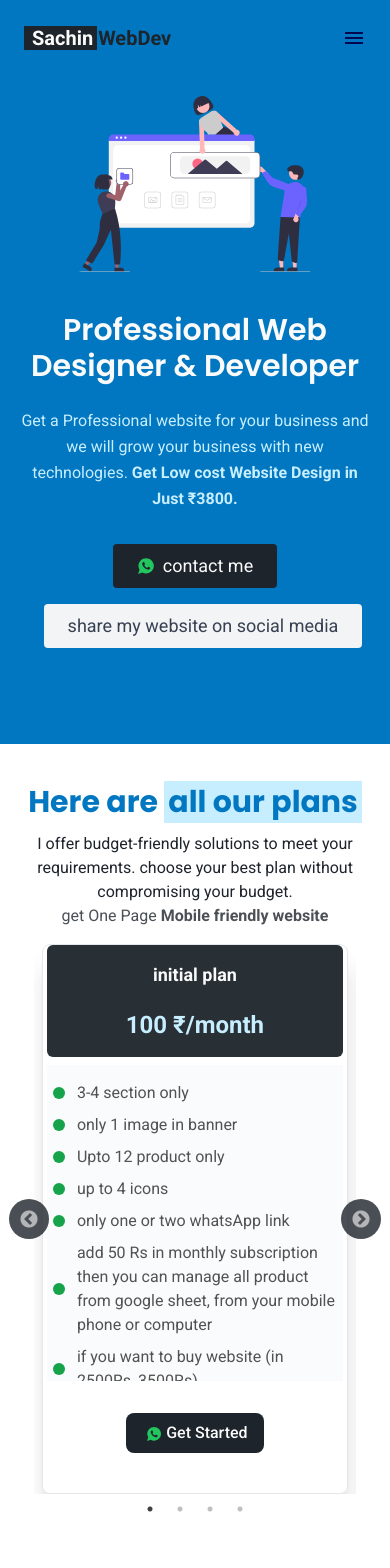
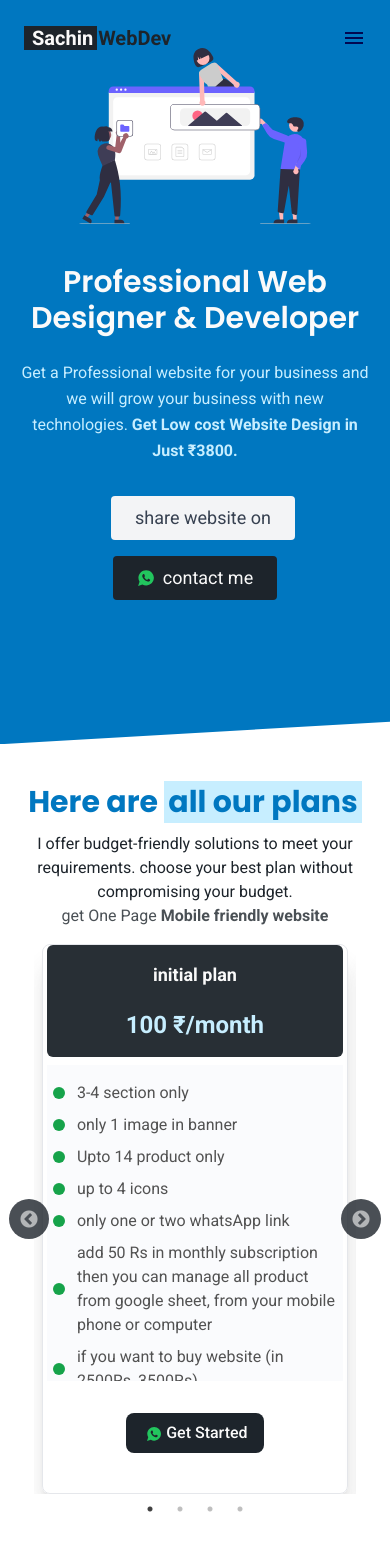
Before and after one commit to sweetSachinKumar/my_agency-website, a React (Create React App) app: page / in a window 390 px wide. Shown: the top 1568 px of the page. Built offline with nearby package versions, Linux system fonts and the light colour scheme.

Commit message:
update pricing
some design is changed

```diff
--- a/src/components/Feature.jsx
+++ b/src/components/Feature.jsx
@@ -32,19 +32,19 @@ const featureContent = {
         {/* featured card  */}
         <div className='lg:w-3/4 w-full'>
            <div className='grid md:grid-cols-3 sm:grid-cols-2 grid-cols-1 gap-8 '>
-           <div  className=' cursor-pointer bg-[rgb(255,255,255)]/10 shadow-3xl rounded-[35px] p-8 flex items-center justify-center h-96 hover:-translate-y-5 transition-all duration-300'>
+           <div  className=' bg-[rgb(255,255,255)]/10 shadow-3xl rounded-[35px] p-8 flex items-center justify-center h-96 hover:-translate-y-5 transition-all duration-300'>
                 <div  >
                   <img loading='lazy' src={fchr1} alt="img1" className='max-h-[150px] mx-auto max-w-[150px] border-4'/>
                   <h5 className='text-2xl font-semibold text-color4 px-5 text-center mt-5'>create website in Affordable Price</h5>
                 </div>
             </div>
-            <div  className=' md:mt-16 cursor-pointer bg-[rgb(255,255,255)]/10 shadow-3xl rounded-[35px] p-8 flex items-center justify-center h-96 hover:-translate-y-5 transition-all duration-300'>
+            <div  className=' md:mt-16 bg-[rgb(255,255,255)]/10 shadow-3xl rounded-[35px] p-8 flex items-center justify-center h-96 hover:-translate-y-5 transition-all duration-300'>
                 <div  >
                   <img src={fchr2} alt="img1" className='max-h-[150px] mx-auto max-w-[150px] border-4'/>
                   <h5 className='text-2xl font-semibold text-color4 px-5 text-center mt-5'>Responsive and Mobile Friendly Websites</h5>
                 </div>
             </div>
-            <div className='cursor-pointer  bg-[rgb(255,255,255)]/10 shadow-3xl rounded-[35px] p-8 flex items-center justify-center h-96 hover:-translate-y-5 transition-all duration-300'>
+            <div className=' bg-[rgb(255,255,255)]/10 shadow-3xl rounded-[35px] p-8 flex items-center justify-center h-96 hover:-translate-y-5 transition-all duration-300'>
                 <div >
                   <img src={fchr3} alt="img1" className='max-h-[150px] mx-auto max-w-[150px] border-4'/>
                   <h5 className='text-2xl font-semibold text-color4 px-5 text-center mt-5'>Grow Your costomer</h5>
--- a/src/components/Home.jsx
+++ b/src/components/Home.jsx
@@ -19,8 +19,8 @@ const Home = () => {
 
 
   return (
-    <section id='home' className="text-color4 lg:pt-12 bg-color3">
-      <div className="container mx-auto flex px-5 py-24 md:flex-row flex-col items-center">
+    <section  id='home' style={{clipPath: 'polygon(0 0, 100% 0, 100% 97%, 0 100%)'}} className="text-color4 lg:pt-12 bg-color3">
+      <div className="container mx-auto flex px-5 md:py-24 pt-12 pb-36 md:flex-row flex-col items-center">
         <div className="lg:max-w-lg lg:w-full md:w-1/2 w-4/6 mb-10 md:mb-0">
           <img className="object-cover object-center rounded" alt="hero" src={bannerIMG} />
         </div>
@@ -28,16 +28,12 @@ const Home = () => {
           <h1 className="title-font sm:text-4xl text-3xl mb-6 font-semibold text-color1 font-[Poppins]">Professional Web Designer & Developer</h1>
           <p className="mb-8 leading-relaxed text-color2">Get a Professional website for your  business and we will grow your business with new technologies. <strong>Get Low cost Website Design in Just &#8377;3800.</strong> </p>
           <div className="flex justify-center items-center flex-wrap gap-4">
-            <a href='https://api.whatsapp.com/send?phone=917703849283&text=hey, can you build a website for my shop. give me more information about it'
-              target='_blank'
-              className="inline-flex text-color1 bg-color4 border-0 py-2 px-6
-          focus:outline-none hover:bg-color4/90  rounded text-lg  gap-2 items-center"> <IoLogoWhatsapp className='text-green-500' /> contact me</a>
 
             <div className="ml-4 inline-flex text-gray-700 bg-gray-100 border-0 py-2 px-6
            focus:outline-none hover:bg-gray-200 rounded text-lg  gap-2 items-center relative
            cursor-pointer group/social
            ">
-              share my website on social media
+              share website on
               <div className='absolute top-full right-0 rounded-md bg-slate-300 w-full px-6 py-3  flex-col hidden group-hover/social:flex'>
                 <WhatsappShareButton url={shareUrl} title={title} className='flex gap-3 my-1' >
                   <WhatsappIcon size={25} round /> <span>whatsapp</span>
@@ -51,6 +47,11 @@ const Home = () => {
 
               </div>
             </div>
+            <a href='https://api.whatsapp.com/send?phone=917703849283&text=hey, can you build a website for my shop. give me more information about it'
+              target='_blank'
+              className="inline-flex text-color1 bg-color4 border-0 py-2 px-6
+          focus:outline-none hover:bg-color4/90  rounded text-lg  gap-2 items-center"> <IoLogoWhatsapp className='text-green-500' /> contact me</a>
+
           </div>
         </div>
       </div>
--- a/src/components/Procedure.jsx
+++ b/src/components/Procedure.jsx
@@ -37,7 +37,7 @@ const Procedure = () => {
 
 
   return (
-    <section className="text-gray-600 bg-indigo-50 body-font">
+    <section style={{clipPath: 'polygon(0 3%, 100% 0, 100% 100%, 0 100%)'}} className="text-gray-600 bg-indigo-50 body-font">
     <div className="container px-5 py-24 mx-auto">
       <div className="flex flex-wrap w-full mb-20">
         <div className="lg:w-1/2 w-full mb-6 lg:mb-0">
--- a/src/components/pricing_website.js
+++ b/src/components/pricing_website.js
@@ -4,10 +4,9 @@ export const service_planing = [
         price: 100,
         description: "",
         listOffer: [
-
-            "3-4 section only",
+          "3-4 section only",
             "only 1 image in banner",
-            " Upto 12  product only",
+            " Upto 14  product only",
             "up to 4 icons",
             "only one or two whatsApp link",
             "add 50 Rs in monthly subscription then you can  manage all product from google sheet, from your mobile phone or computer",
@@ -16,7 +15,7 @@ export const service_planing = [
     },
     {
         name: "Silver plan",
-        price: 200,
+        price: 300,
         description: "",
         listOffer: [
             "1 e-commerce feature (add to wish list or product detail)",
@@ -37,13 +36,13 @@ export const service_planing = [
     },
     {
         name: "Gold plan",
-        price: 300,
+        price: 400,
         description: "",
         listOffer: [
             "dark/light mode",
             "only 2 Language button: in Eglish, hindi, etc.",
             "3-6 section ",
-            "unlimited product with whatsapp button ",
+            "20-25 product with whatsapp button ",
             "Phone, Email and whatsapp link",
             "1 Images in banner ",
             "share website on social media for marketing",
@@ -60,7 +59,7 @@ export const service_planing = [
         listOffer: [
             "2 e-commerce feature (add to wish list and product detail)",
             "dark / light mode ",
-            "(not supported) 2 multi Language button: in Eglish, hindi, etc. [ *language does not support in google sheet] ",
+            "2 multi Language button: in Eglish, hindi, etc.",
             "3-6 section ",
             "share website on social media for marketing",
             "cateogry buttons for show only particular products (less than 100 Products) ",
```
